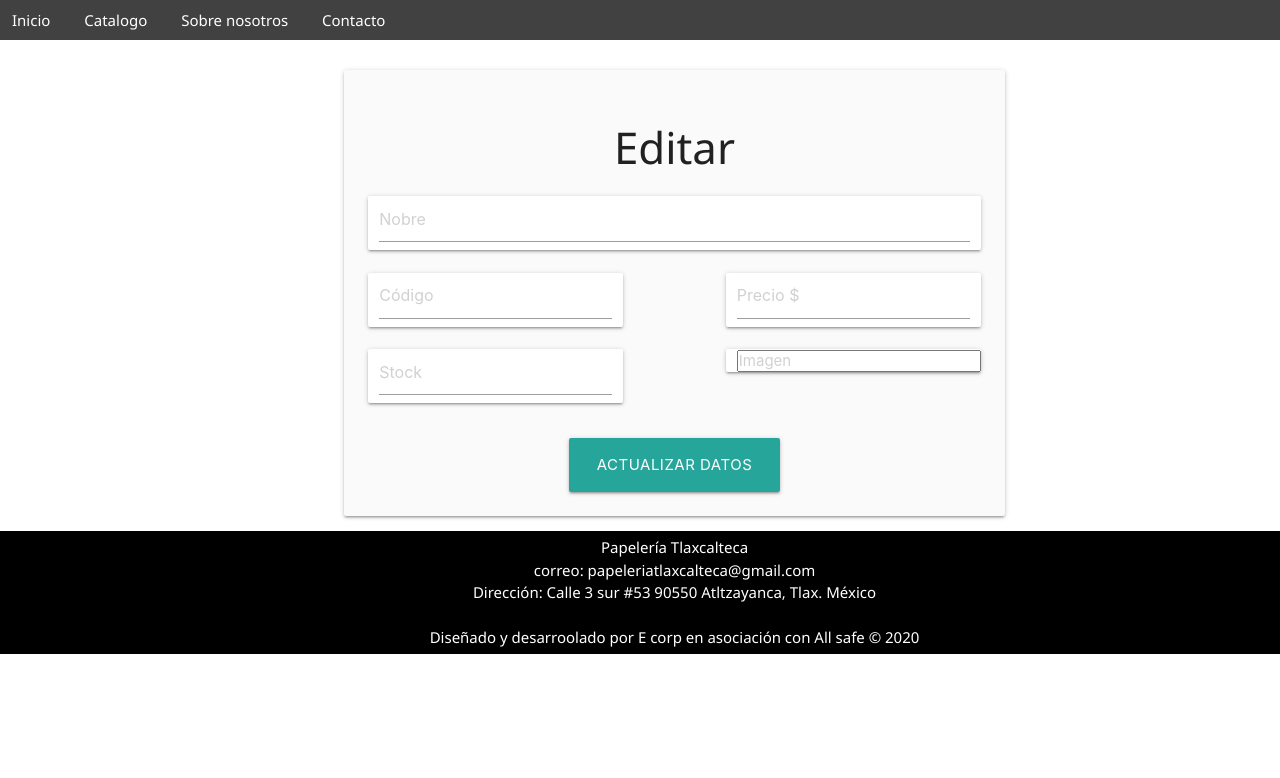
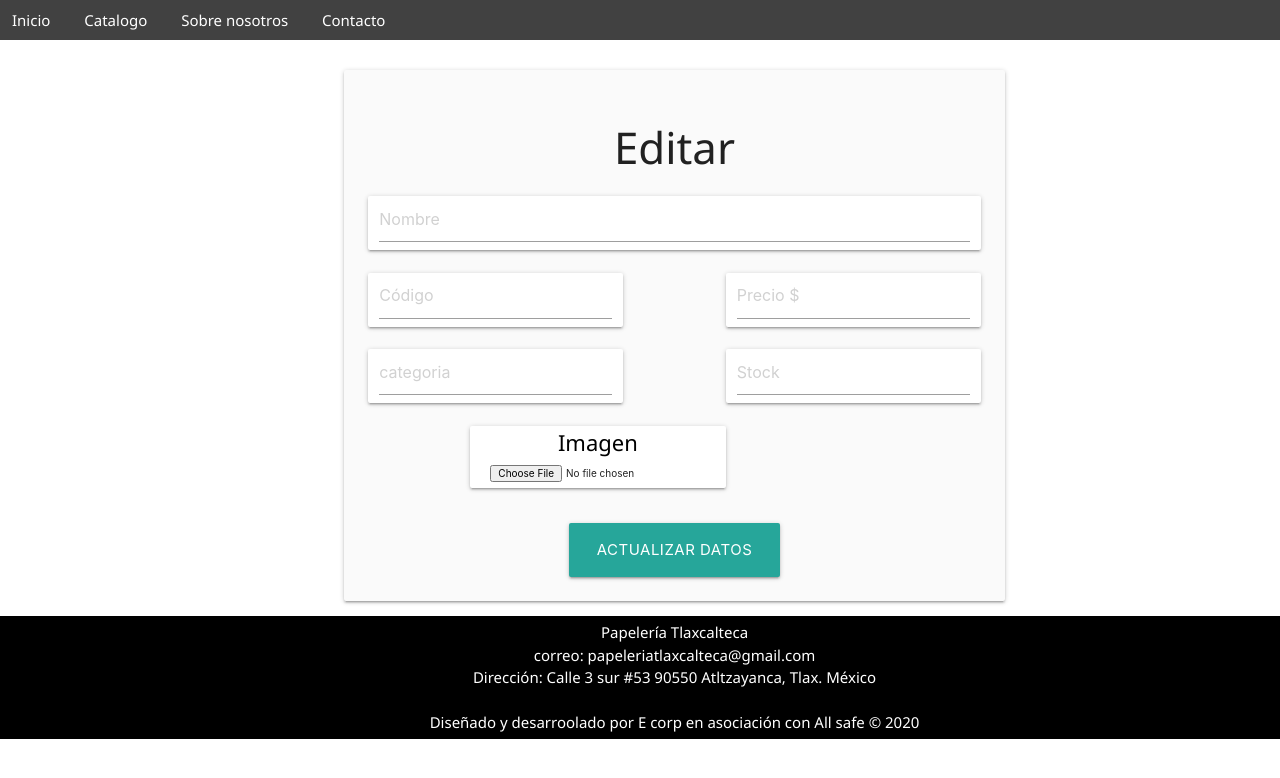
Before and after one commit to VictorTamayoBriones/papeleria, a PHP site: page /master-php/administrador/editarProduct.php in a window 1280 px wide; the page is wider, and only the part inside the window is pictured. Shown: the top 778 px of that part. Run offline with PHP 8.4, Linux system fonts and the light colour scheme.

Commit message:
edicion
conexion con la base de datos empleando UPDATE

```diff
--- a/administrador/editarProduct.php
+++ b/administrador/editarProduct.php
@@ -1,14 +1,14 @@
 <?php require_once "../assets/includes/nav.php" ?>
 </br>
 <div class="container center" border-radius="55px" >
-    <form action="" class="container">
+    <form action="EdicionDeProductos.php" method="POST" class="container">
             <div class="card-panel hoverable grey lighten-5">
                 <div class="row">
                     <h3>Editar</h3>
 
                     <div class="card-panel hoverable  col s12">
                         <div className="input-field ">
-                            <input className="container validate" type="text" placeholder="Nobre" name="nombre" required minlength="3" maxlength="60" pattern="[A-Za-z0-9]+"/>
+                            <input className="container validate" type="text" placeholder="Nombre" name="nombre" required minlength="3" maxlength="60" pattern="[A-Za-z0-9]+"/>
                         </div>
                     </div>
 
@@ -27,7 +27,13 @@
                         </div>
                     </div>
 
+                    <div class="card-panel hoverable  col s5">
+                        <div className="input-field ">
+                            <input className="container validate" type="text" placeholder="categoria" name="categoria" required minlength="3" maxlength="60" pattern="[A-Za-z0-9]+"/>
+                        </div>
+                    </div>
 
+                    <div class="conatiner col s2"></div>
 
                     <div class="card-panel hoverable  col s5">
                         <div className="input-field ">
@@ -39,12 +45,14 @@
 
                     <div class="card-panel hoverable col s5">
                         <div className="input-field ">
-                            <input className="container validate" type="input-file" placeholder="Imagen" name="imagen" required />
+                            <label for="Imagen" id="la">Imagen</label>
+                            <input className="container validate" type="file" placeholder="Imagen" name="imagen" required />
                         </div>
                     </div>
 
                 </div>
-                <button class="btn-large center deep-blue hoverable" type="submit">Actualizar datos</button>
+                <input type="submit" class="btn-large center deep-blue hoverable"  name="actualizar" value="Actualizar datos">
+
             </div>
 
     </form>
```
Also changed, not shown: administrador/EdicionDeProductos.php (added, +33 -0 lines).
